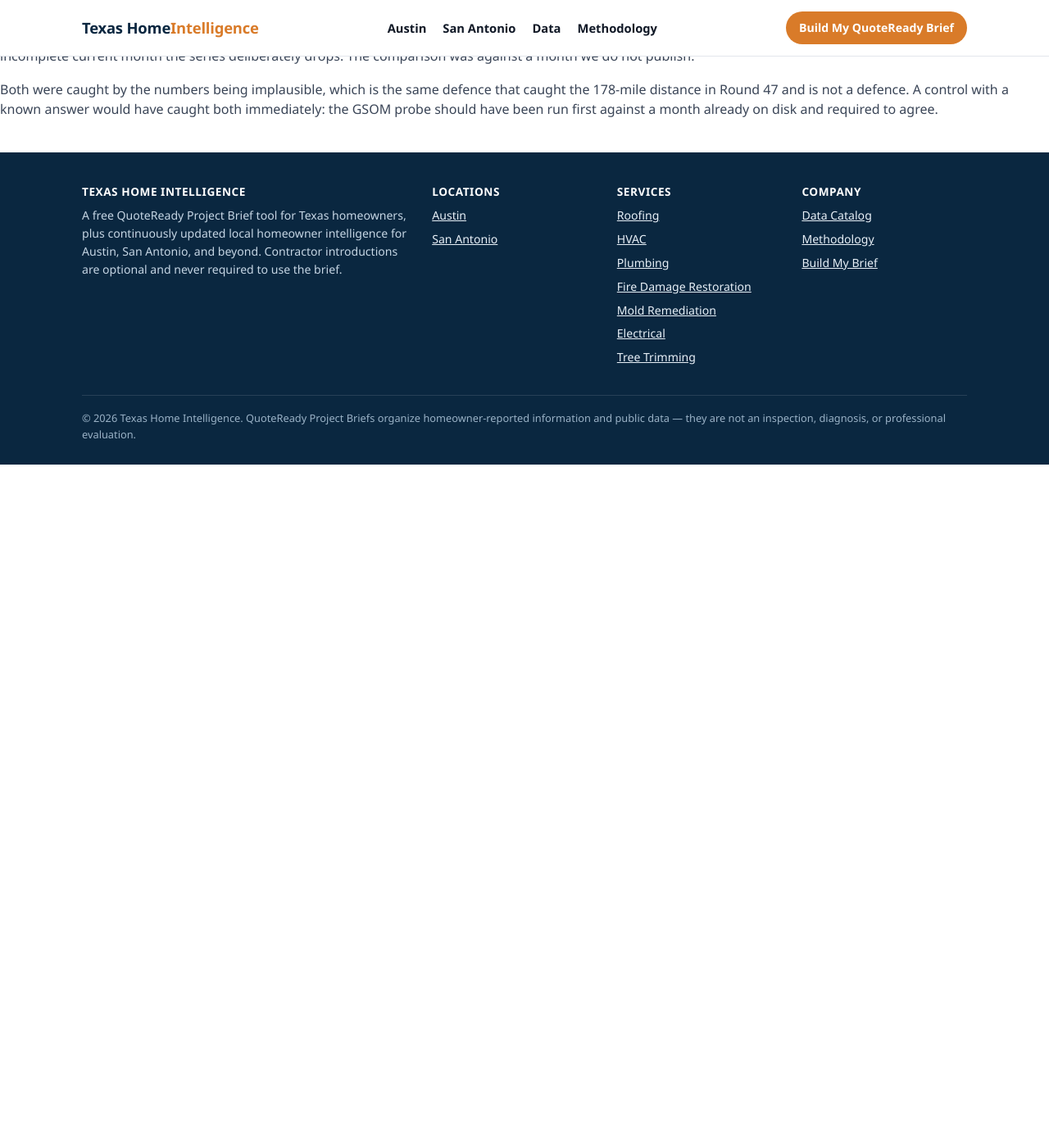
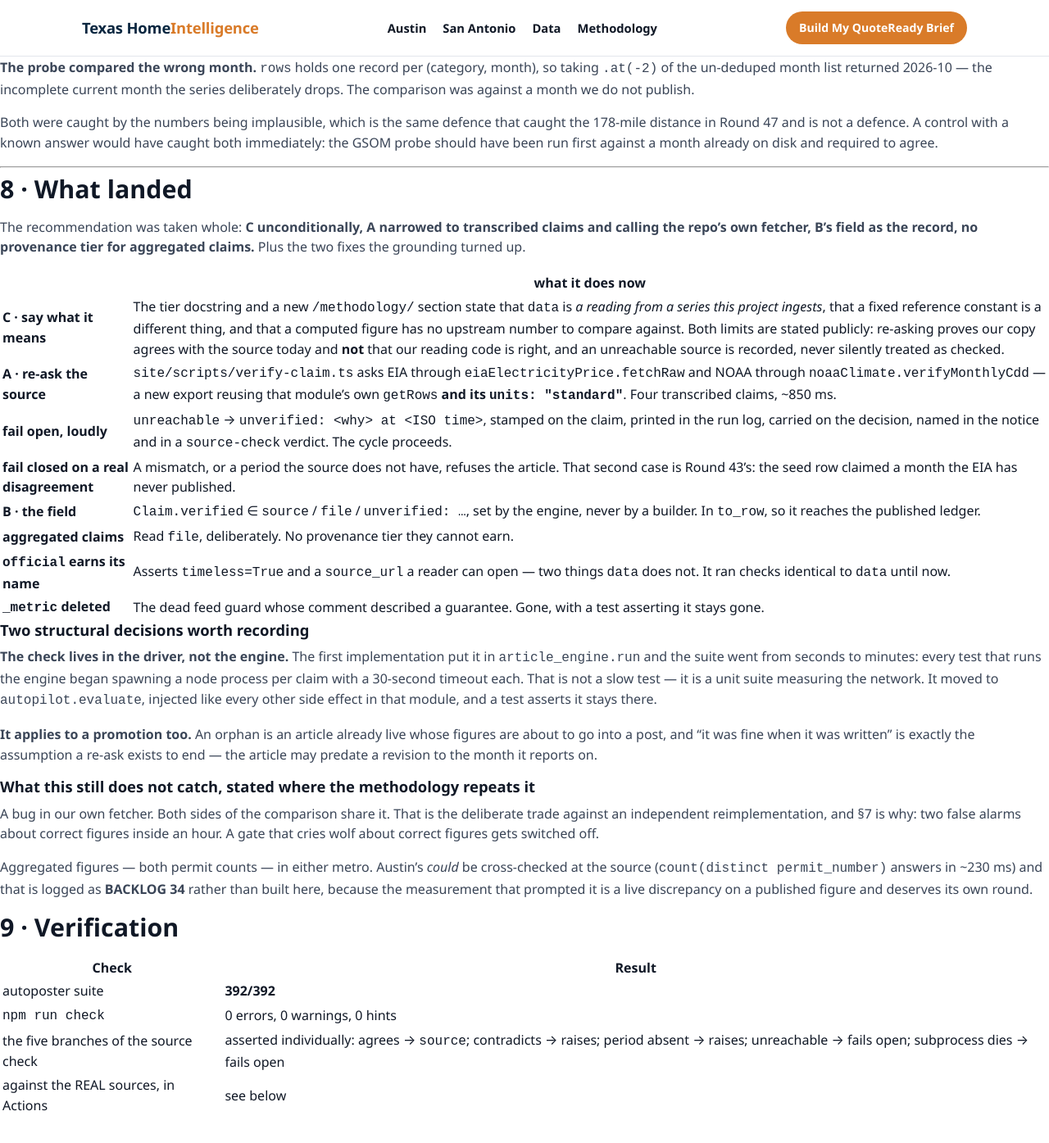
Before and after one commit to zmpersonal/texashomeintelligence, a Jekyll site: the page built from docs/audits/round-49-ledger-tier.md, in a window 1280 px wide and 1400 px high, scrolled down 4629 px. Shown: the top 1395 px of the window at 82% size. Built offline with Jekyll 4.4.1, drawn with Linux system fonts in a browser that asks for light colours; our own code applies the rules of GitHub Pages for plain Markdown files; before the commit the page ends 5196 px from its top, so only the background shows below that; some of the changed text lies outside the part shown.

```diff
--- a/docs/audits/round-49-ledger-tier.md
+++ b/docs/audits/round-49-ledger-tier.md
@@ -1,7 +1,9 @@
 # Round 49 — what the ledger's `data` tier actually asserts, and what it could
 
 Date: 2026-10-12 · Branch: `claude/thi-plan-review-m40n0x`, from `origin/main` at `82657d7`.
-**Proposal only. Nothing here is implemented.**
+
+**The proposal in §1-§6 was taken on 2026-10-12 and is built. §8 records what landed and the two
+things it deliberately does not do.**
 
 Backlog 28 records the tier as meaning *"traces to the dataset file, not to the upstream
 source."* Reading `verify_ledger` line by line, it does not assert that either.
@@ -249,3 +251,54 @@ Both were caught by the numbers being implausible, which is the same defence tha
 178-mile distance in Round 47 and is not a defence. A control with a known answer would have
 caught both immediately: the GSOM probe should have been run first against a month already on
 disk and required to agree.
+
+---
+
+## 8 · What landed
+
+The recommendation was taken whole: **C unconditionally, A narrowed to transcribed claims and
+calling the repo's own fetcher, B's field as the record, no provenance tier for aggregated
+claims.** Plus the two fixes the grounding turned up.
+
+| | what it does now |
+|---|---|
+| **C · say what it means** | The tier docstring and a new `/methodology/` section state that `data` is *a reading from a series this project ingests*, that a fixed reference constant is a different thing, and that a computed figure has no upstream number to compare against. Both limits are stated publicly: re-asking proves our copy agrees with the source today and **not** that our reading code is right, and an unreachable source is recorded, never silently treated as checked. |
+| **A · re-ask the source** | `site/scripts/verify-claim.ts` asks EIA through `eiaElectricityPrice.fetchRaw` and NOAA through `noaaClimate.verifyMonthlyCdd` — a new export reusing that module's own `getRows` **and its `units: "standard"`**. Four transcribed claims, ~850 ms. |
+| **fail open, loudly** | `unreachable` → `unverified: <why> at <ISO time>`, stamped on the claim, printed in the run log, carried on the decision, named in the notice and in a `source-check` verdict. The cycle proceeds. |
+| **fail closed on a real disagreement** | A mismatch, or a period the source does not have, refuses the article. That second case is Round 43's: the seed row claimed a month the EIA has never published. |
+| **B · the field** | `Claim.verified` ∈ `source` / `file` / `unverified: …`, set by the engine, never by a builder. In `to_row`, so it reaches the published ledger. |
+| **aggregated claims** | Read `file`, deliberately. No provenance tier they cannot earn. |
+| **`official` earns its name** | Asserts `timeless=True` and a `source_url` a reader can open — two things `data` does not. It ran checks identical to `data` until now. |
+| **`_metric` deleted** | The dead feed guard whose comment described a guarantee. Gone, with a test asserting it stays gone. |
+
+### Two structural decisions worth recording
+
+**The check lives in the driver, not the engine.** The first implementation put it in
+`article_engine.run` and the suite went from seconds to minutes: every test that runs the engine
+began spawning a node process per claim with a 30-second timeout each. That is not a slow test —
+it is a unit suite measuring the network. It moved to `autopilot.evaluate`, injected like every
+other side effect in that module, and a test asserts it stays there.
+
+**It applies to a promotion too.** An orphan is an article already live whose figures are about
+to go into a post, and "it was fine when it was written" is exactly the assumption a re-ask
+exists to end — the article may predate a revision to the month it reports on.
+
+### What this still does not catch, stated where the methodology repeats it
+
+A bug in our own fetcher. Both sides of the comparison share it. That is the deliberate trade
+against an independent reimplementation, and §7 is why: two false alarms about correct figures
+inside an hour. A gate that cries wolf about correct figures gets switched off.
+
+Aggregated figures — both permit counts — in either metro. Austin's *could* be cross-checked at
+the source (`count(distinct permit_number)` answers in ~230 ms) and that is logged as **BACKLOG
+34** rather than built here, because the measurement that prompted it is a live discrepancy on a
+published figure and deserves its own round.
+
+## 9 · Verification
+
+| Check | Result |
+|---|---|
+| autoposter suite | **392/392** |
+| `npm run check` | 0 errors, 0 warnings, 0 hints |
+| the five branches of the source check | asserted individually: agrees → `source`; contradicts → raises; period absent → raises; unreachable → fails open; subprocess dies → fails open |
+| against the REAL sources, in Actions | see below |
```
Also changed, not shown: .github/workflows/tmp-r49-source-probe.yml.
